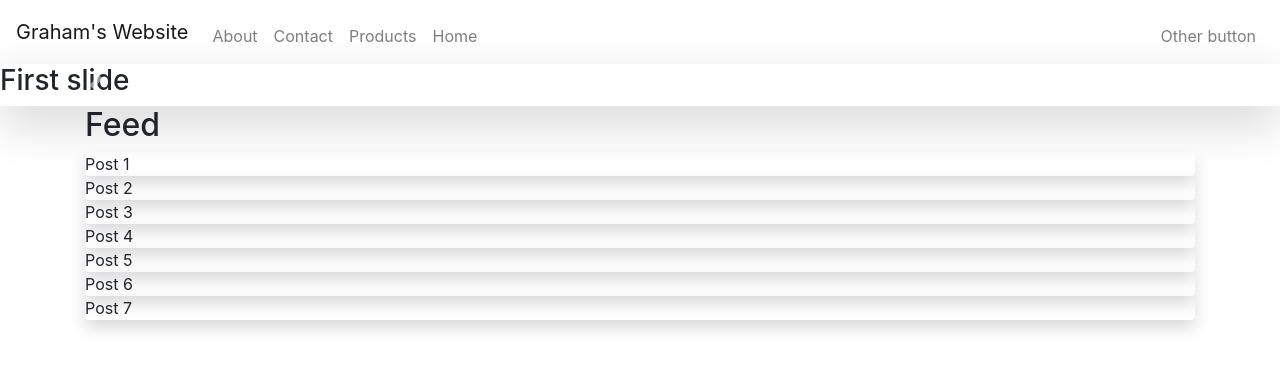
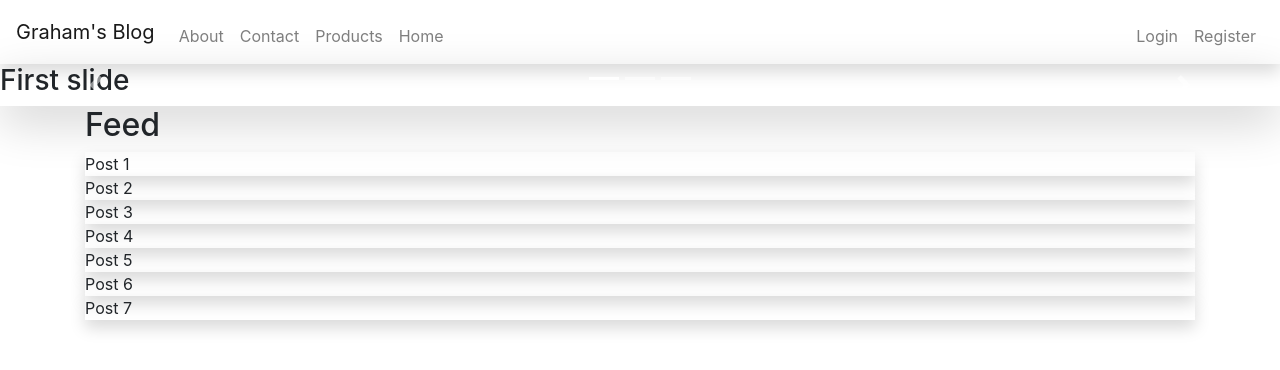
Before and after one commit to grahamross12/blog_website, a Flask app: page / in a window 1280 px wide. Shown: the top 370 px of the page. Run offline with Flask 2, Linux system fonts and the light colour scheme.

Commit message:
Cleaned up files and ready to start backend

```diff
--- a/templates/index.html
+++ b/templates/index.html
@@ -1,17 +1,60 @@
 {% extends "layout.html" %}
 
 {% block title %}
-    Homepage
+Homepage
 {% endblock %}
 
 {% block main %}
-	<h2>Feed</h2>
 
-	<div class='post-container rounded shadow'>Post 1</div>
-	<div class='post-container rounded shadow'>Post 2</div>
-	<div class='post-container rounded shadow'>Post 3</div>
-	<div class='post-container rounded shadow'>Post 4</div>
-	<div class='post-container rounded shadow'>Post 5</div>
-	<div class='post-container rounded shadow'>Post 6</div>
-	<div class='post-container rounded shadow'>Post 7</div>
+<script src="static/js/index.js"></script>
+<link href="static/css/index.css" rel="stylesheet">
+
+<div class="header-margin shadow-lg" >
+	<div class="header-layer">
+		<div class="carousel-container">
+			<div id="carouselIndicators" class="carousel slide" data-ride="carousel">
+				<ol class="carousel-indicators">
+					<li data-target="#carouselIndicators" data-slide-to="0" class="active"></li>
+					<li data-target="#carouselIndicators" data-slide-to="1"></li>
+					<li data-target="#carouselIndicators" data-slide-to="2"></li>
+				</ol>
+				<div class="carousel-inner">
+					<div class="carousel-item active">
+						<h3>First slide</h3>
+					</div>
+					<div class="carousel-item">
+						<h3>Second slide</h3>
+					</div>
+					<div class="carousel-item">
+						<h3>Third slide</h3>
+					</div>
+				</div>
+				<a class="carousel-control-prev" href="#carouselIndicators" role="button" data-slide="prev">
+					<span class="carousel-control-prev-icon" aria-hidden="true"></span>
+					<span class="sr-only">Previous</span>
+				</a>
+				<a class="carousel-control-next" href="#carouselIndicators" role="button" data-slide="next">
+					<span class="carousel-control-next-icon" aria-hidden="true"></span>
+					<span class="sr-only">Next</span>
+				</a>
+			</div>
+		</div>
+	</div>
+</div>
+
+<div class="divider shadow"></div>
+
+<main class="container">
+	<div class="feed">
+		<h2>Feed</h2>
+
+		<div class='post-container shadow'>Post 1</div>
+		<div class='post-container shadow'>Post 2</div>
+		<div class='post-container shadow'>Post 3</div>
+		<div class='post-container shadow'>Post 4</div>
+		<div class='post-container shadow'>Post 5</div>
+		<div class='post-container shadow'>Post 6</div>
+		<div class='post-container shadow'>Post 7</div>
+	</div>
+</main>
 {% endblock %}
--- a/templates/layout.html
+++ b/templates/layout.html
@@ -20,7 +20,7 @@
 
 
 
-        <link href="static/styles.css" rel="stylesheet">
+   <link href="static/css/layout.css" rel="stylesheet">
 
    <title>Blog: {% block title %}{% endblock %}</title>
 
@@ -28,8 +28,8 @@
 
 <body>
 
-		<nav class="navbar navbar-expand-md navbar-light border-light">
-      <a class="navbar-brand" href="/"><span class="white">Graham's Website</span></a>
+  <nav class="navbar navbar-expand-md navbar-light border-light shadow">
+      <a class="navbar-brand" href="/"><span class="white">Graham's Blog</span></a>
       <button aria-controls="navbar" aria-expanded="false" aria-label="Toggle navigation" class="navbar-toggler" data-target="#navbar" data-toggle="collapse" type="button">
         <span class="navbar-toggler-icon"></span>
     </button>
@@ -41,45 +41,14 @@
           <li><a class="nav-link" href="index.html">Home</a></li>
       </ul>
       <ul class="navbar-nav ml-auto mt-2">
-        		<li class="nav-item"><a class="nav-link" href="/">Other button</a></li>
+          <li class="nav-item"><a class="nav-link" href="/">Login</a></li>
+          <li class="nav-item"><a class="nav-link" href="/">Register</a></li>
       </ul>
   </div>
 </nav>
-    <script src="static/index.js"></script>
-    <div class="header-margin shadow-lg" >
-      <div class="header-layer">
-        <div class="carousel-container">
-          <div id="carouselIndicators" class="carousel slide" data-ride="carousel">
-            <ol class="carousel-indicators">
-              <li data-target="#carouselIndicators" data-slide-to="0" class="active"></li>
-              <li data-target="#carouselIndicators" data-slide-to="1"></li>
-              <li data-target="#carouselIndicators" data-slide-to="2"></li>
-            </ol>
-            <div class="carousel-inner">
-              <div class="carousel-item active">
-                <h3>First slide</h3>
-              </div>
-              <div class="carousel-item">
-                <h3>Second slide</h3>
-              </div>
-              <div class="carousel-item">
-                <h3>Third slide</h3>
-              </div>
-            </div>
-            <a class="carousel-control-prev" href="#carouselIndicators" role="button" data-slide="prev">
-              <span class="carousel-control-prev-icon" aria-hidden="true"></span>
-              <span class="sr-only">Previous</span>
-            </a>
-            <a class="carousel-control-next" href="#carouselIndicators" role="button" data-slide="next">
-              <span class="carousel-control-next-icon" aria-hidden="true"></span>
-              <span class="sr-only">Next</span>
-            </a>
-          </div>
-        </div>
-      </div>
-    </div>
-	    <main class="container">
+
+
 {% block main %}{% endblock %}
-	    </main>
+
 </body>
 </html>
```
Lines whose indentation alone changed are shown as unchanged.
